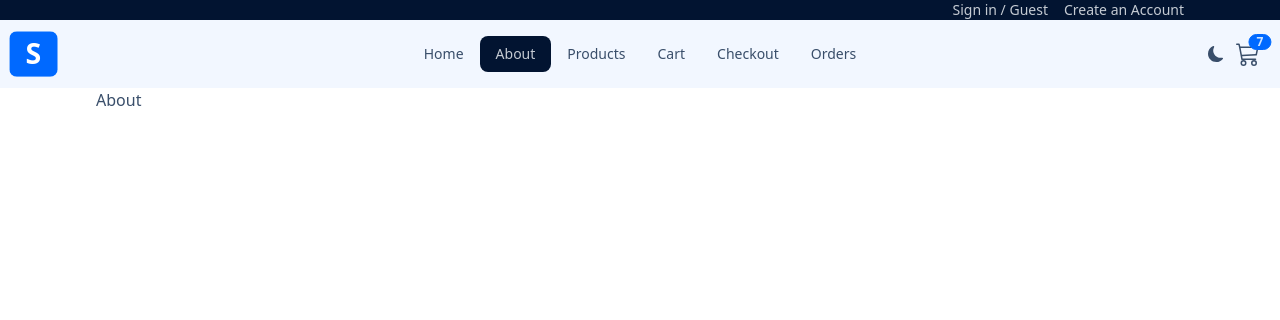
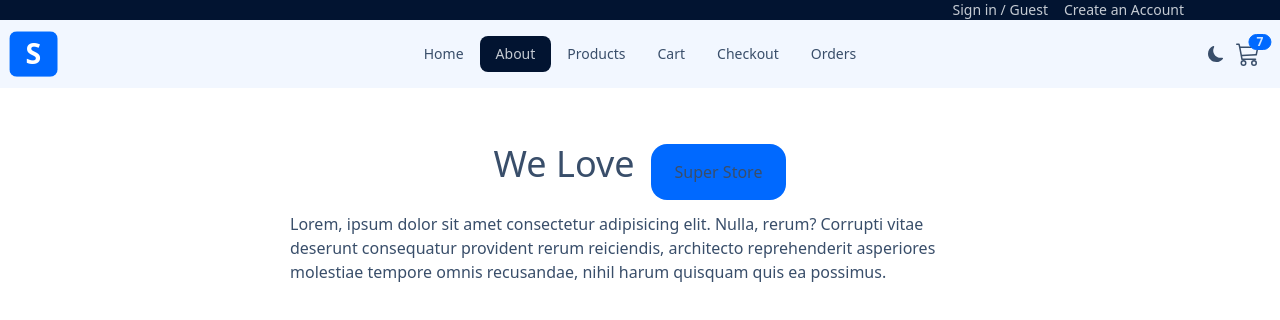
Before and after one commit to hussain67/super-store, a React (Vite) app: page /about in a window 1280 px wide. Shown: the top 320 px of the page. Built offline with nearby package versions, Linux system fonts and the light colour scheme.

Commit message:
About page completed

```diff
--- a/src/pages/About.jsx
+++ b/src/pages/About.jsx
@@ -1,5 +1,19 @@
 function About() {
-	return <div>About</div>;
+	return (
+		<article className="grid place-items-center mt-14">
+			<section className="flex  mb-3 ">
+				<h1 className="text-4xl mr-4">We Love</h1>
+				<div className="stats bg-primary">
+					<div className="stat">
+						<p className="stat-content">Super Store</p>
+					</div>
+				</div>
+			</section>
+			<section>
+				<p className="max-w-[700px]">Lorem, ipsum dolor sit amet consectetur adipisicing elit. Nulla, rerum? Corrupti vitae deserunt consequatur provident rerum reiciendis, architecto reprehenderit asperiores molestiae tempore omnis recusandae, nihil harum quisquam quis ea possimus.</p>
+			</section>
+		</article>
+	);
 }
 
 export default About;
```
